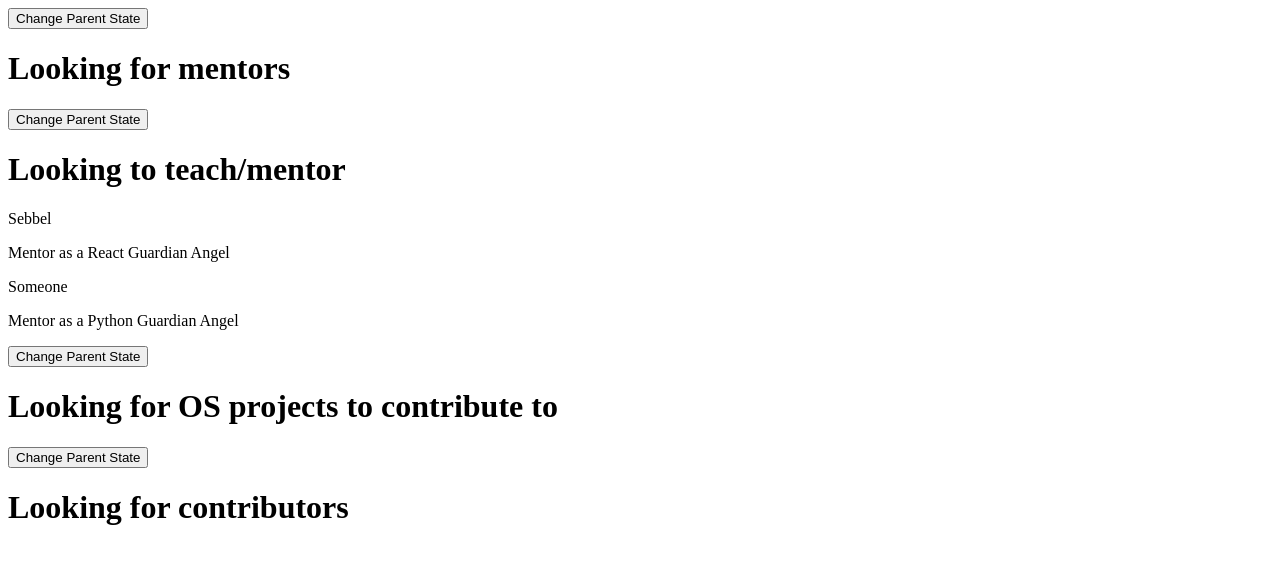
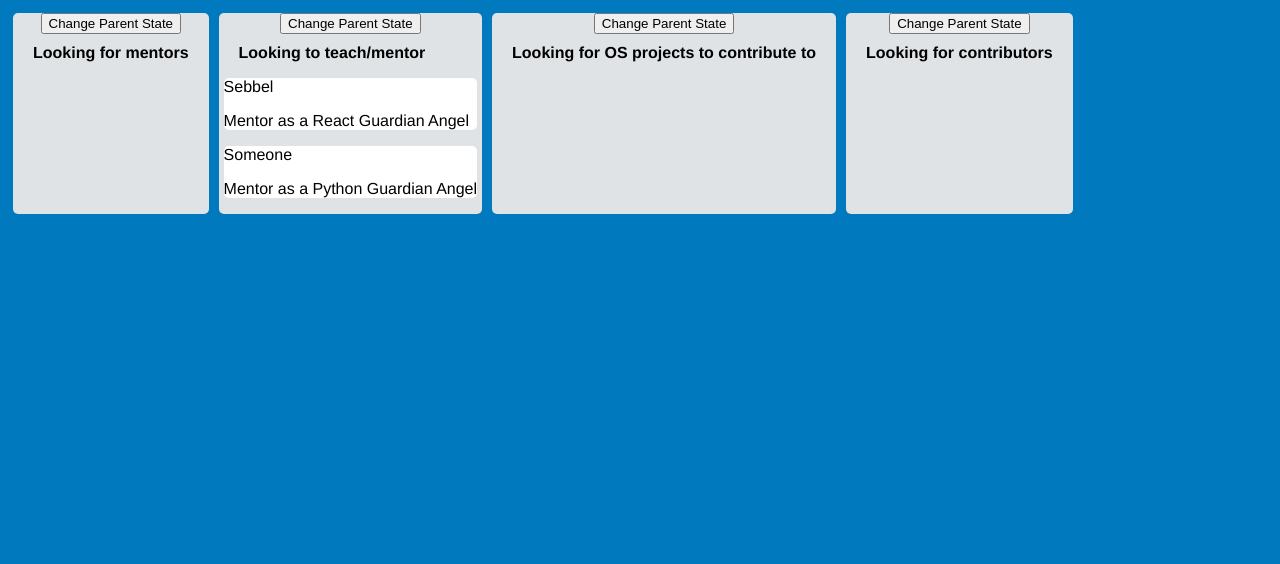
Before and after one commit to lpatmo/matching-project, a React (Create React App) app: page / in a window 1280 px wide. Shown: the top 564 px of the page. Built offline with nearby package versions, Linux system fonts and the light colour scheme.

Commit message:
Add some styles

```diff
--- a/src/Components/Card.js
+++ b/src/Components/Card.js
@@ -6,7 +6,7 @@ class Card extends React.Component {
   }
   render() {
     return (
-      <article>
+      <article className="card">
         <p>{this.props.name}</p>
         <p>{this.props.description}</p>
       </article>
--- a/src/Components/Column.js
+++ b/src/Components/Column.js
@@ -16,7 +16,7 @@ class Column extends React.Component {
     });
 
     return (
-      <div>
+      <div className="column">
         <button onClick={this.changeParentState}>Change Parent State</button>
         <h1>{this.props.name}</h1>
         {columnCards}
--- a/src/styles.css
+++ b/src/styles.css
@@ -0,0 +1,34 @@
+body {
+    background-color: #0079BF;
+    font-family: "Helvetica Neue", Arial, Helvetica, sans-serif
+
+}
+
+.App {
+    display: flex;
+}
+
+.column {
+    text-align: center;
+    background-color: #dfe3e6;
+    margin: 5px;
+    border-radius: 5px;
+}
+.column>h1 {
+    text-align: left;
+    font-size: 1em;
+    margin: 10px 20px;
+}
+
+.card {
+    text-align: left;
+    background-color:#fff;
+    margin: 5px;
+    border-radius: 5px;
+}
+
+@media (max-width: 500px) {
+    .App {
+        flex-direction: column;
+    }
+}
```
Also changed, not shown: 1 other file (tests, documents, lock files or other folders).
